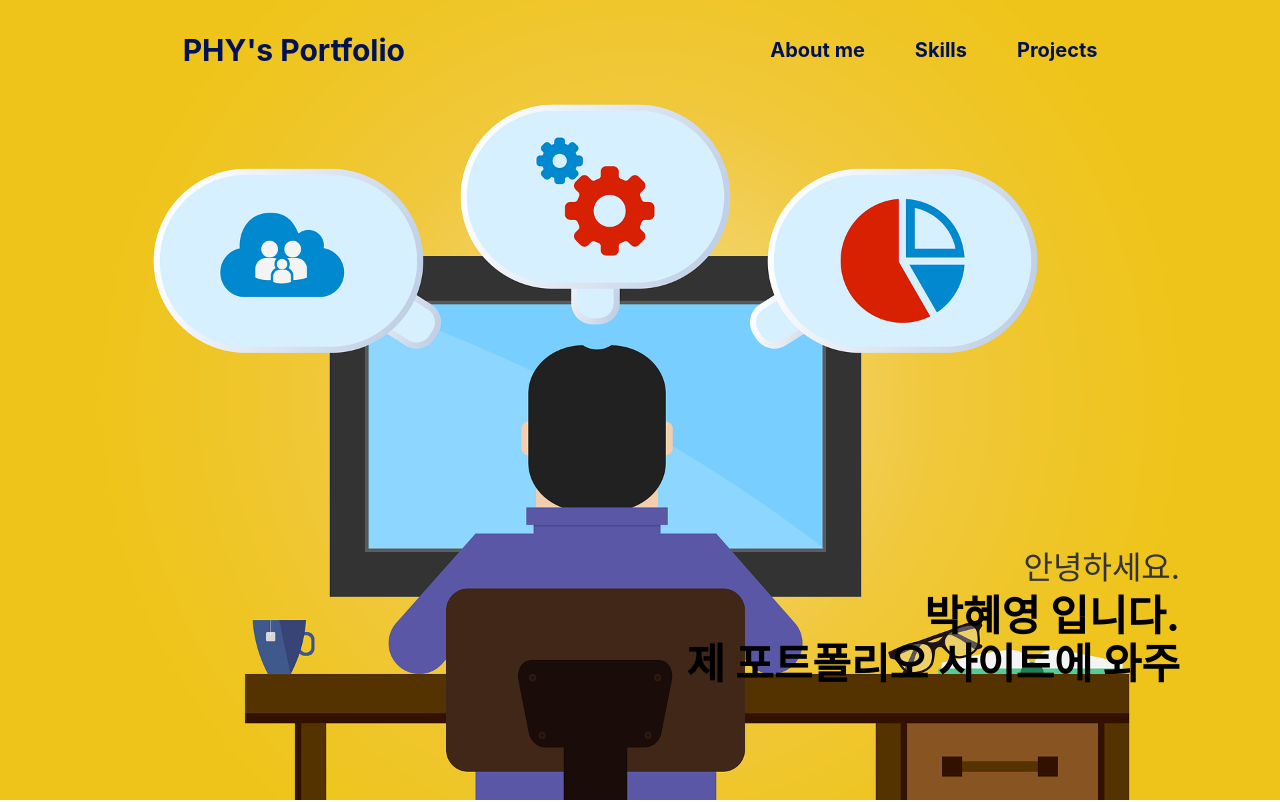
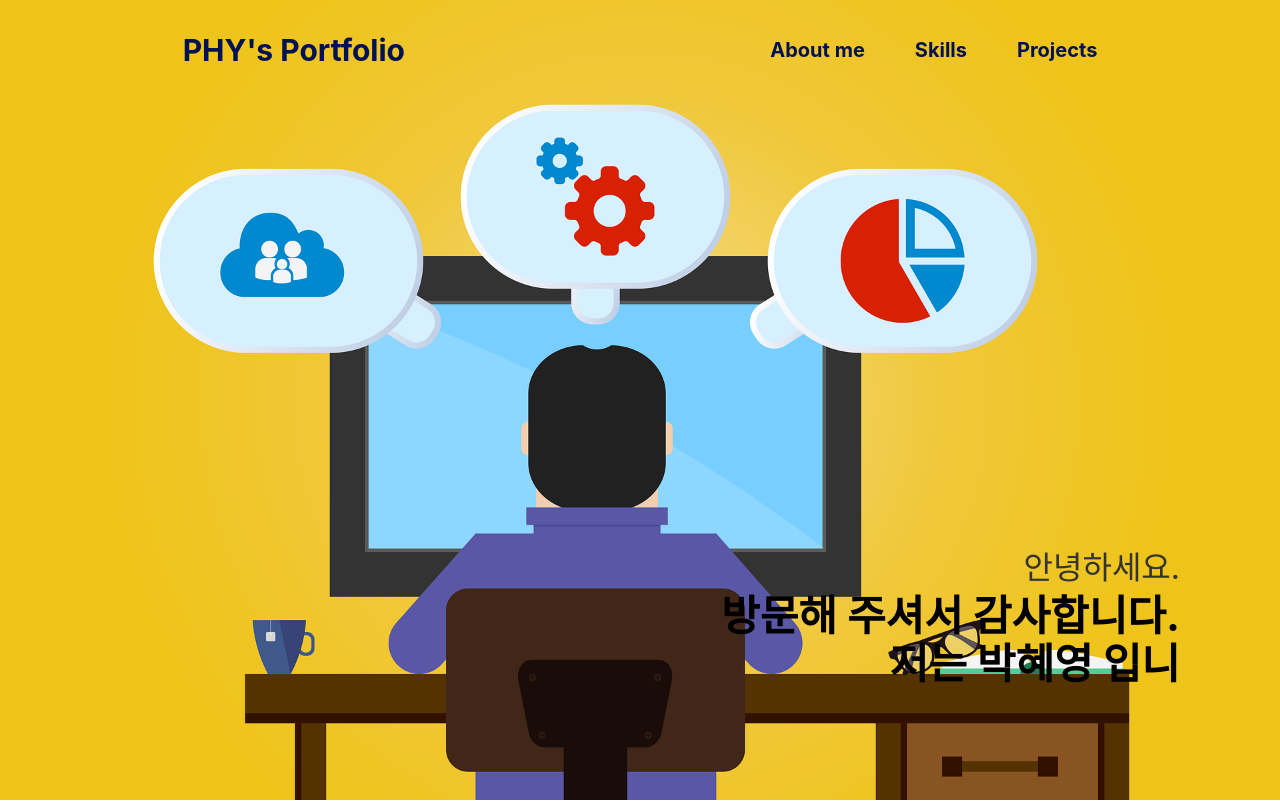
Before and after one commit to khakikokyo/react-portfolio-site, a React (Create React App) app: page / in a window 1280 px wide. Shown: the top 802 px of the page. Built offline with nearby package versions, Linux system fonts and the light colour scheme.

Commit message:
Main-Portfolio Site 이미지 변경

```diff
--- a/src/components/Main.js
+++ b/src/components/Main.js
@@ -5,7 +5,7 @@ function Main() {
   return(
     <div className="main__bg">
       <div className="main__text1">안녕하세요.</div>
-      <div className="main__text2 display-enter"><TypingText text={"박혜영 입니다. \n 제 포트폴리오 사이트에 와주셔서 감사합니다."} /></div>
+      <div className="main__text2 display-enter"><TypingText text={"방문해 주셔서 감사합니다. \n 저는 박혜영 입니다."} /></div>
     </div>
   )
 }
```
Also changed, not shown: public/img/project_main.png.
